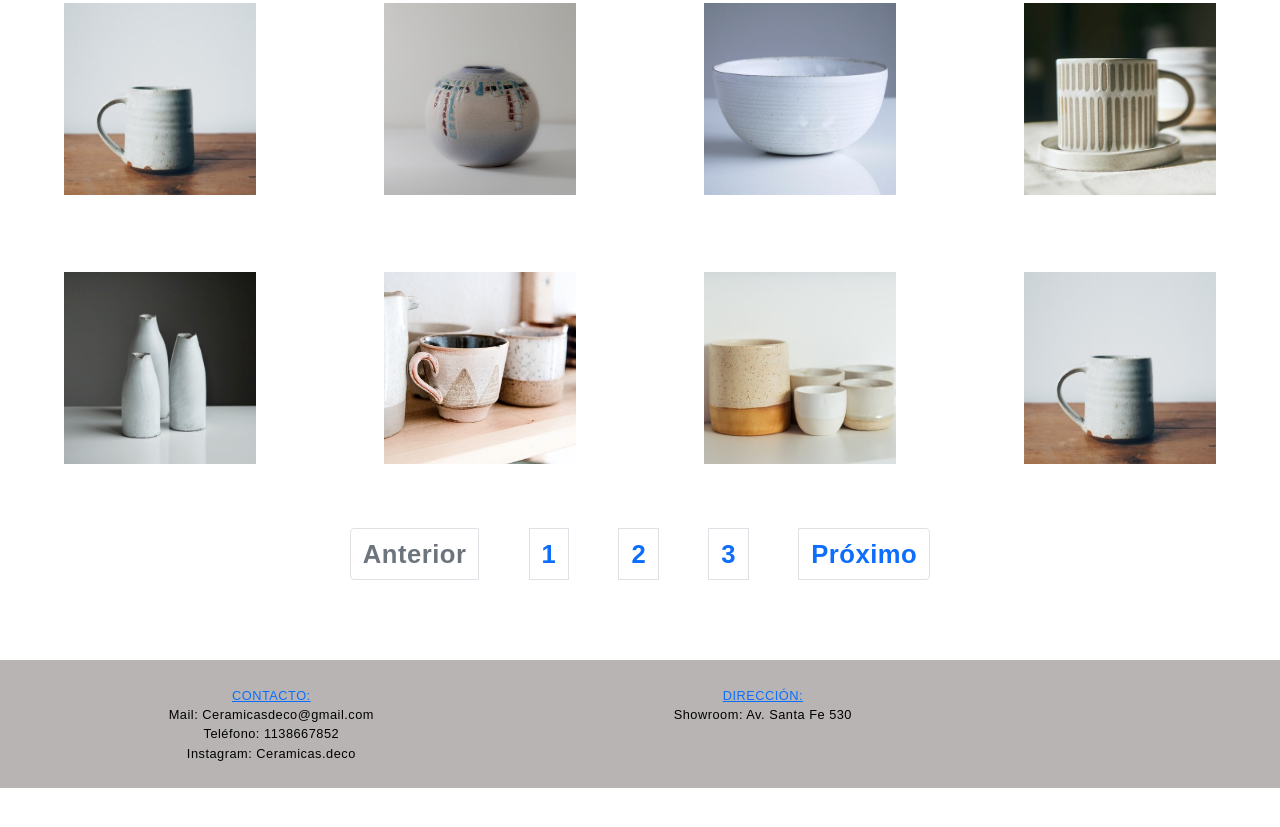
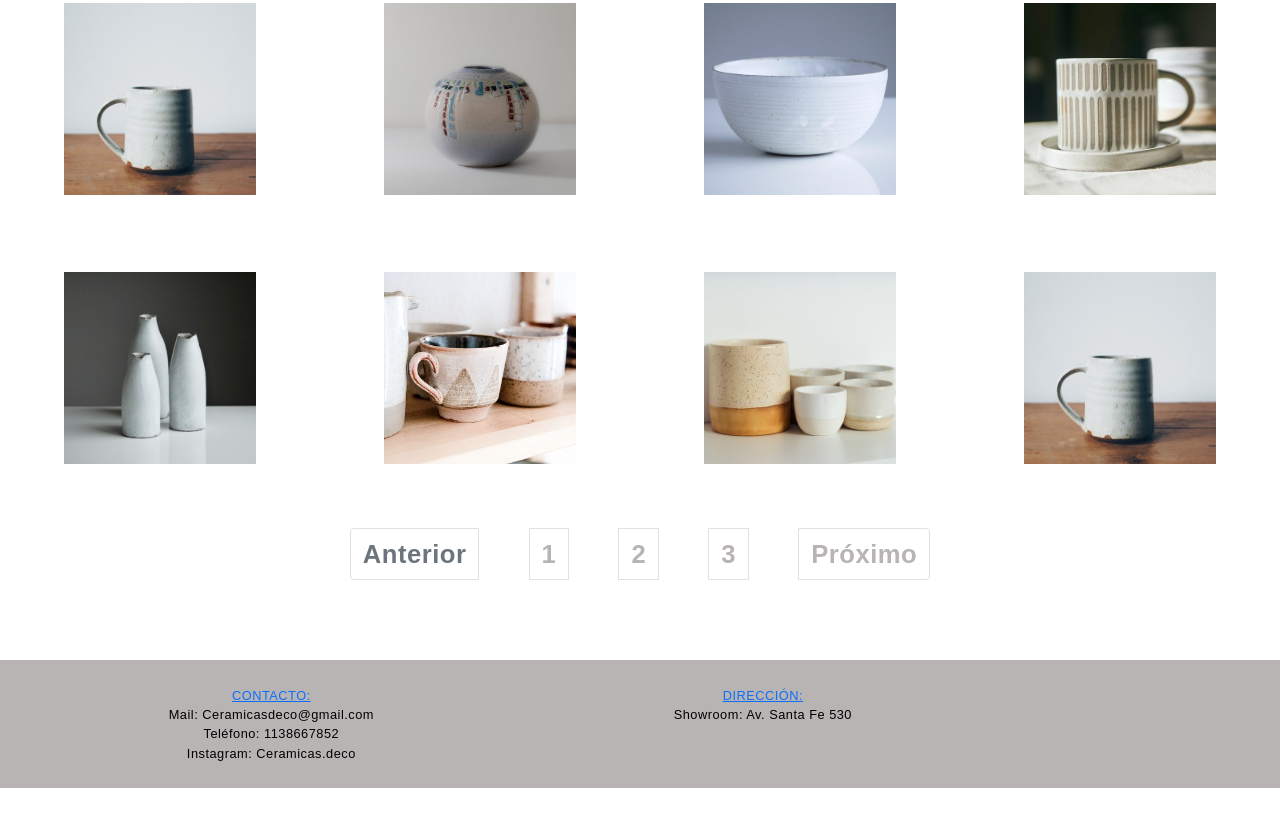
Before and after one commit to victoriafrench15/Clase-11, a website: page productos.html in a window 1280 px wide. Shown: the part 937-1764 px from the top of the page. Drawn offline with nearby package versions, Linux system fonts and the light colour scheme.

Commit message:
boton paginas

```diff
--- a/estilo.css
+++ b/estilo.css
@@ -80,11 +80,26 @@ li{
 #botonvermas:hover {
     transform: scale(1.5);
     color:#b8b4b3;
-
 }
 
 .boton:hover {
     background-color: rgb(187, 184, 184);
+}
+
+.page-item{
+    color:#b8b4b3;
+}
+
+.page-item:hover{
+    color:#b8b4b3;
+}
+
+.page-link{
+    color:#b8b4b3;
+}
+
+.page-link:hover{
+    color:#b8b4b3;
 }
 
 .cajaimgproductos {
--- a/productos.html
+++ b/productos.html
@@ -68,11 +68,11 @@
                 <li class="page-item disabled">
                     <a class="page-link" href="#" tabindex="-1" aria-disabled="true">Anterior</a>
                 </li>
-                <li class="page-item"><a class="page-link" href="#">1</a></li>
-                <li class="page-item"><a class="page-link" href="#">2</a></li>
-                <li class="page-item"><a class="page-link" href="#">3</a></li>
+                <li class="page-item"><a class="page-link" href="productos.html">1</a></li>
+                <li class="page-item"><a class="page-link" href="productos.html">2</a></li>
+                <li class="page-item"><a class="page-link" href="productos.html">3</a></li>
                 <li class="page-item">
-                    <a class="page-link" href="#">Próximo</a>
+                    <a class="page-link" href="productos.html">Próximo</a>
                 </li>
             </ul>
         </nav>
```
